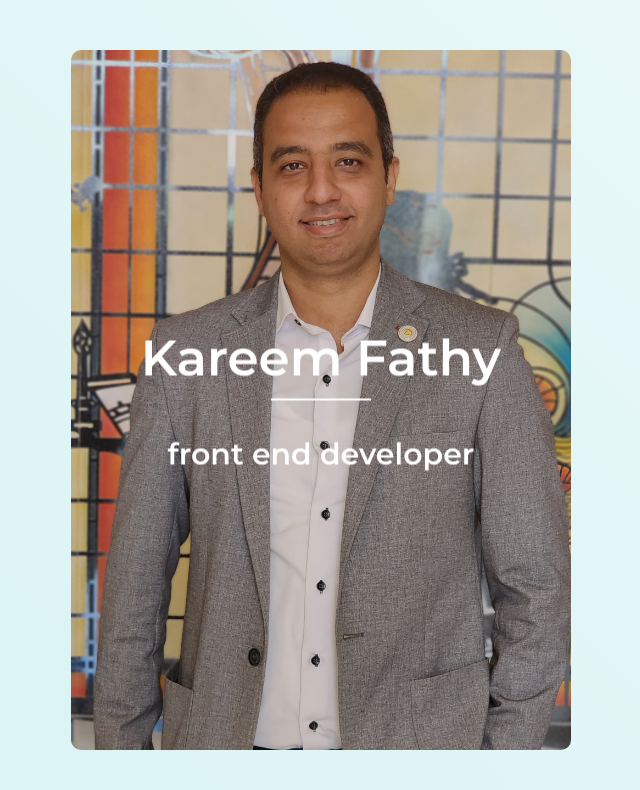
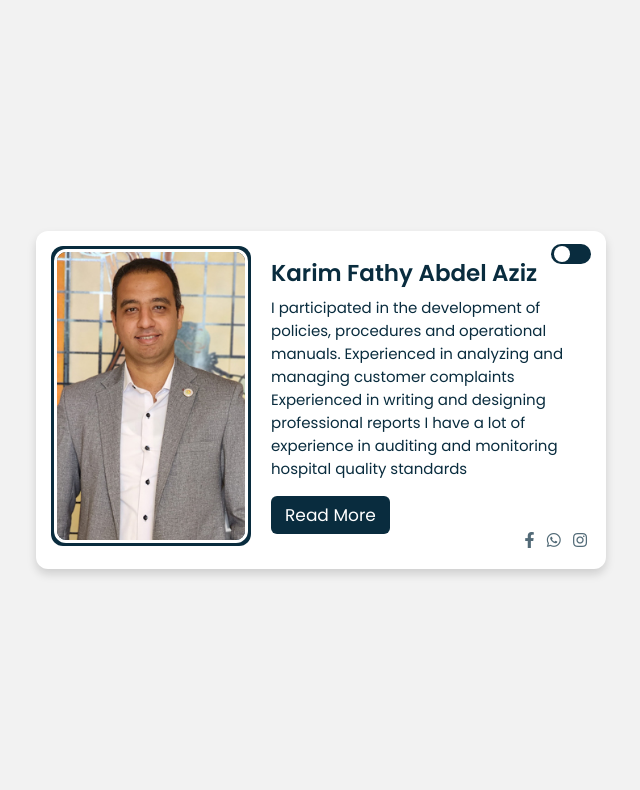
Before and after one commit to Kareemfathy23/Profile-Card2, a plain HTML site: page index.html in a window 1280 px wide. Shown: the whole page, without its empty margins (319-959 px from the left). Drawn offline with Linux system fonts and the light colour scheme.

Commit message:
Add files via upload

```diff
--- a/index.html
+++ b/index.html
@@ -1,27 +1,41 @@
 <!DOCTYPE html>
-<!-- Created By CodingNepal -->
+<!-- Designined by CodingLab | www.youtube.com/codinglabyt -->
 <html lang="en" dir="ltr">
   <head>
-      <meta charset="utf-8">
-      <title> Card</title>
+    <meta charset="UTF-8">
+   <title> Day Night Toggle | CodingLab </title>
     <link rel="stylesheet" href="kareem.css">
-      <link rel="stylesheet" href="https://cdnjs.cloudflare.com/ajax/libs/font-awesome/5.15.3/css/all.min.css"/>
+    <link rel="stylesheet" href="https://cdnjs.cloudflare.com/ajax/libs/font-awesome/5.15.2/css/all.min.css"/>
+     <meta name="viewport" content="width=device-width, initial-scale=1.0">
    </head>
 <body>
-      <div class="center">
-         <div class="front-face">
-            <div class="contents front">
-               <p>
-                  Kareem Fathy
+ <div class="container">
+   <input type="checkbox" id="switch">
+  <div class="outer">
+    <div class="content">
+      <label for="switch">
+        <span class="toggle">
+          <span class="circle"></span>
+        </span>
+      </label>
+      <div class="image-box">
+       <img src="kareem2.jpg" alt="">
+      </div>
+      <div class="details">
+        <div class="name">Karim Fathy Abdel Aziz</div>
+        <div class="buttons">
+          <p> I participated in the development of
+            policies, procedures and operational manuals.
+            Experienced in analyzing and managing customer complaints
+            Experienced in writing and designing professional reports
+            I have a lot of experience in auditing and monitoring hospital
+            quality standards
 </p>
-               <span>front end developer</span>
+          <button>Read More</button>
         </div>
       </div>
-         <div class="back-face">
-            <div class="contents back">
+      <div class="media-icons">
 
-               <span>Follow Me</span>
-               <div class="icons">
         <a href="https://www.facebook.com/karem.fathy?mibextid=ZbWKwL"><i class="fab fa-facebook-f"></i></a>
         <a href="https://wa.me/+0201006355381"><i class="fab fa-whatsapp"></i></a>
         <a href="https://instagram.com/karim_fathy_abdelaziz?igshid=MzMyNGUyNmU2YQ=="><i class="fab fa-instagram"></i></a>
--- a/kareem.css
+++ b/kareem.css
@@ -1,100 +1,144 @@
-@import url('https://fonts.googleapis.com/css?family=Montserrat:600&display=swap');
+@import url('https://fonts.googleapis.com/css2?family=Poppins:wght@200;300;400;500;600;700&display=swap');
 *{
   margin: 0;
   padding: 0;
   box-sizing: border-box;
+  font-family: 'Poppins',sans-serif;
 }
-body{
+.outer{
   height: 100vh;
-  font-family: 'Montserrat', sans-serif;
-  background: linear-gradient(45deg,#d8f2f3 0%,#ebf9f9 100%);
+  width: 100%;
+  display: flex;
+  justify-content: center;
+  align-items: center;
+  background: #f2f2f2;
 }
-.center,.front-face,
-.contents,.back-face{
+#switch:checked ~ .outer{
+  background: #092c3e;
+}
+.content{
+  display: flex;
+  width: 570px;
+  padding: 15px;
+  background: #fff;
+  border-radius: 12px;
+  position: relative;
+  box-shadow: 0 5px 10px rgba(0, 0, 0, 0.15);
+}
+#switch:checked ~ .outer .content{
+  background: #092c3e;
+  box-shadow: 0 5px 10px rgba(0, 0, 0, 0.5);
+}
+.outer .toggle{
   position: absolute;
+  width: 40px;
+  height: 20px;
+  border-radius: 20px;
+  background: #092c3e;
+  right: 15px;
+  top: 13px;
+  display: flex;
+  align-items: center;
+  cursor: pointer;
 }
-.center{
-  top: 50%;
-  left: 50%;
-  transform: translate(-50%, -50%);
-  height: 700px;
-  width: 500px;
-  transform-style: preserve-3d;
- perspective: 1000px;
+#switch:checked ~ .outer .toggle{
+  background: #fff;
 }
-.front-face, .back-face{
+.outer .toggle .circle{
+  margin-left: 3px;
+  height: 16px;
+  width: 16px;
+  border-radius: 50%;
+  background: #fff;
+  transition: all 0.3s ease;
+}
+#switch:checked ~ .outer .circle{
+  margin-left: 22px;
+  background: #092c3e;
+}
+.image-box {
+  height: 300px;
+  width: 200px;
+  border-radius: 12px;
+  padding: 3px;
+  background: #092c3e;
+}
+.image-box img {
   height: 100%;
   width: 100%;
-  text-align: center;
-  background: linear-gradient(rgba(77, 45, 45, 0.2),
-              rgba(0,0,0,.2)),url(kareem3.jpg);
-  background-size: cover;
-  background-position: center;
-  transform: translateY(0deg);
-  border-radius: 10px;
-  backface-visibility: hidden;
-  transform-style: preserve-3d;
-  transition: transform .7s cubic-bezier(.4,.2,.2,1);
+  object-fit: cover;
+  border: 3px solid #fff;
+  border-radius: 12px;
 }
-.contents{
-  left: 0%;
-  top: 50%;
-  width: 100%;
-  perspective: 1000px;
-  transform: translateY(-50%) translateZ(60px) scale(0.94);
+#switch:checked ~ .outer .image-box{
+  box-shadow: 0 5px 10px rgba(0, 0, 0, 0.15);
 }
-.front p{
-  font-size: 50px;
-  margin-bottom: 35px;
-  color: white;
+#switch:checked ~ .outer .image-box img{
+  border-color: transparent;
 }
-.front span{
-  font-size: 30px;
-  color: white;
+.content .details{
+  width: 58%;
+  margin: 10px 0 20px 20px;
+  color: #092c3e;
 }
-.front p:after{
-  content: '';
+#switch:checked ~ .outer .details{
+  transition: 0.1s;
+  color: #fff;
+}
+.content .details .name{
+  font-size: 23px;
+  font-weight: 600;
+}
+.content .details .job{
+  font-size: 18px;
+  font-weight: 500;
+}
+.content .details p{
+ font-size: 15px;
+ margin-top: 6px;
+}
+.content button{
   display: block;
-  left: 0;
-  right: 0;
-  width: 100px;
-  height: 2px;
-  background: white;
-  margin: 0 auto;
-  margin-top: 10px;
+  margin-top: 16px;
+  outline: none;
+  border: none;
+  font-size: 17px;
+  padding: 6px 14px;
+  border-radius: 6px;
+  color: #fff;
+  cursor: pointer;
+  background: #092c3e;
+  transition: all 0.3s ease;
 }
-.back-face{
-  transform: rotateY(180deg);
-  background: linear-gradient(45deg,#043348 0%,#032535 100%);
+.content button:hover{
+  transform: scale(0.97);
 }
-.back {
-  color: white;
+#switch:checked ~ .outer button{
+  background: #fff;
+  color: #092c3e;
 }
-.back h2{
-  font-size: 33px;
-  padding-bottom: 5px;
+.media-icons{
+  position: absolute;
+  bottom: 16px;
+  right: 15px;
+  margin-top: 12px;
+  justify-content: flex-end;
 }
-.back span{
-  font-size: 50px;
-}
-.icons{
-  margin: 30px 0;
-  display: block;
-}
-i.fab{
-  color:  #042f4b;
-  font-size: 35px;
-  height: 70px;
-  width: 70px;
-  background: white;
-  border-radius: 50%;
-  margin: 0 15px;
-  line-height: 70px;
+.media-icons i{
+  display: inline-flex;
+  margin: 0 4px;
+  font-size: 16px;
+  color: #092c3e;
+  opacity: 0.7;
   cursor: pointer;
 }
-.center:hover > .back-face{
-  transform: rotateY(0deg);
+.media-icons i:hover{
+  opacity: 1;
 }
-.center:hover > .front-face{
-  transform: rotateY(-180deg);
+#switch:checked ~ .outer i{
+  color: #fff;
+  opacity: 1;
 }
+#switch{
+  display: none;
+}
```
Also changed, not shown: kareem2.jpg (added). Lines whose indentation alone changed are shown as unchanged.
